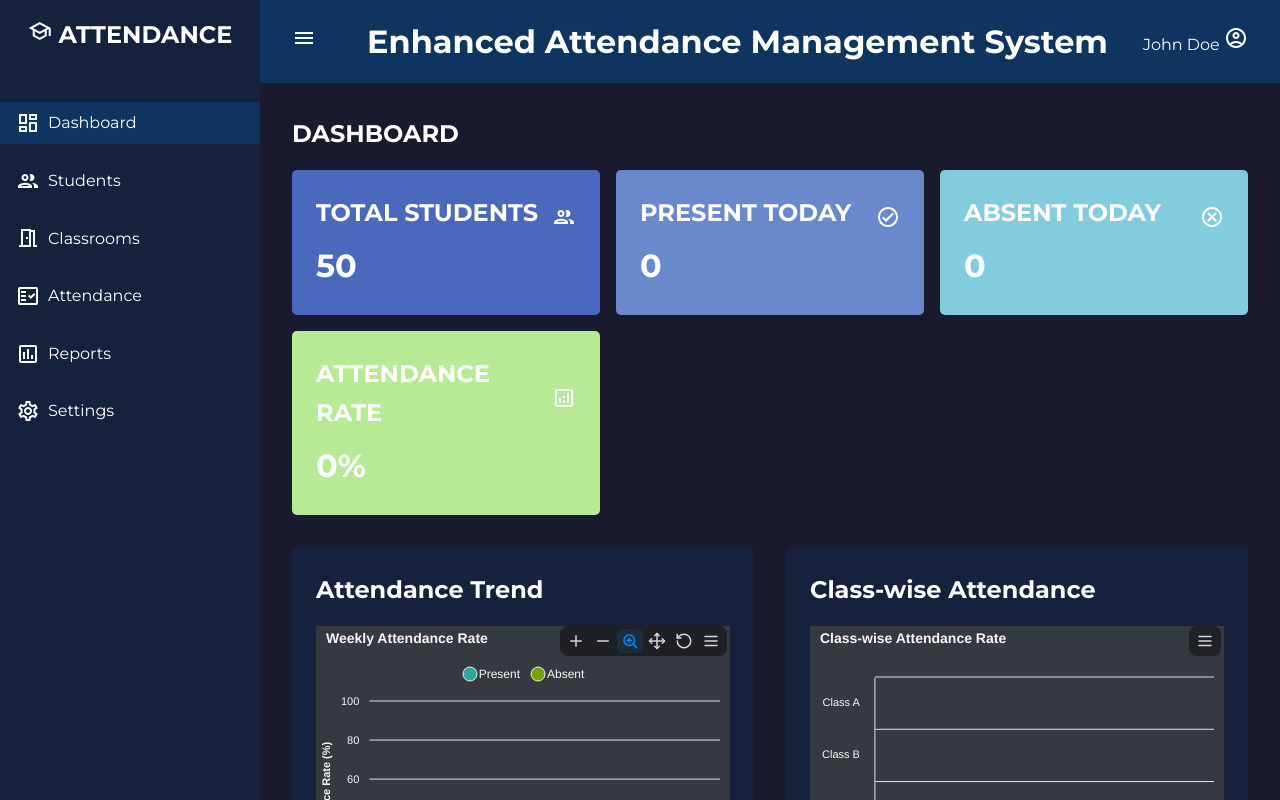
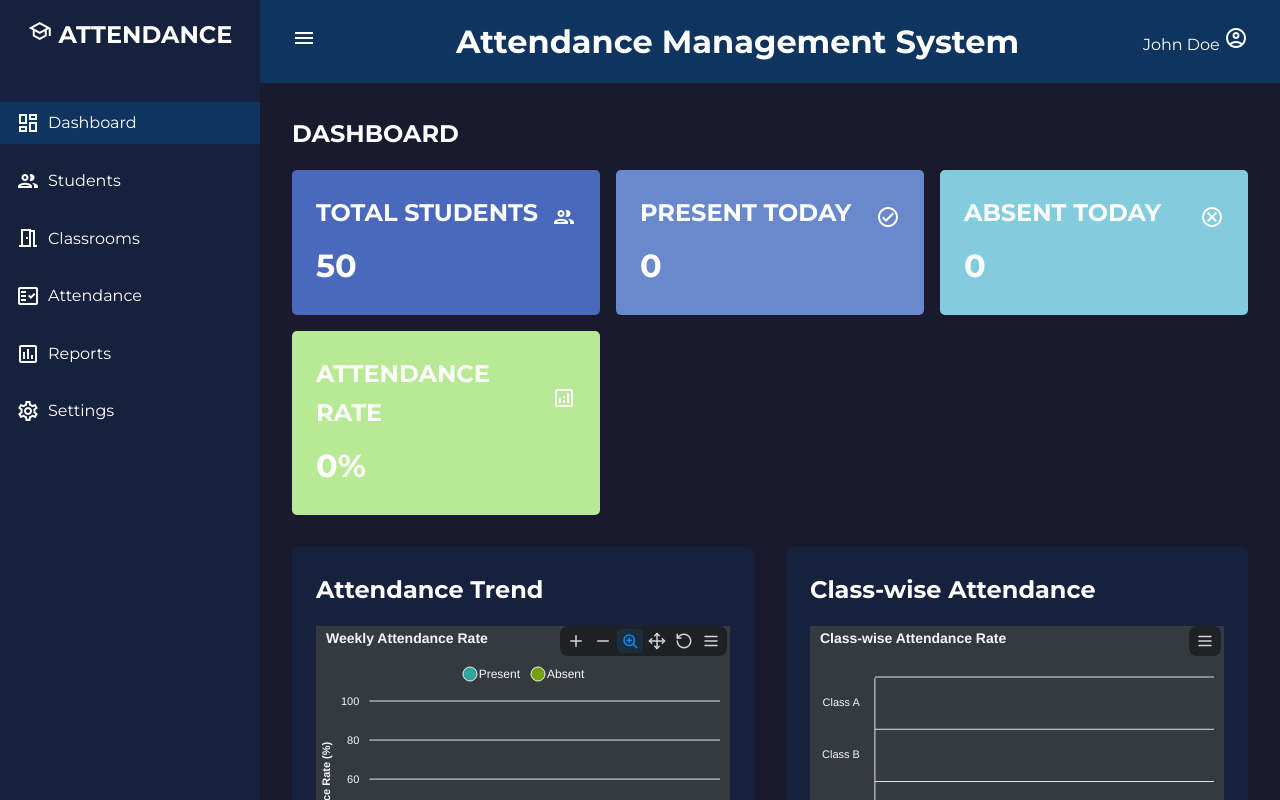
Before and after one commit to arsh342/Employee_attendence_system, a plain HTML site: page index.html in a window 1280 px wide. Drawn offline with nearby package versions, Linux system fonts and the light colour scheme.

Commit message:
Update index.html

```diff
--- a/index.html
+++ b/index.html
@@ -3,7 +3,7 @@
 <head>
     <meta charset="UTF-8">
     <meta name="viewport" content="width=device-width, initial-scale=1.0">
-    <title>Enhanced Attendance Management System</title>
+    <title>Attendance Management System</title>
     <link href="https://fonts.googleapis.com/css2?family=Montserrat:wght@300;400;500;600;700&display=swap" rel="stylesheet">
     <link href="https://fonts.googleapis.com/icon?family=Material+Icons+Outlined" rel="stylesheet">
     <style>
@@ -361,7 +361,7 @@
             <div class="menu-icon" onclick="toggleSidebar()">
                 <span class="material-icons-outlined">menu</span>
             </div>
-            <h1>Enhanced Attendance Management System</h1>
+            <h1>Attendance Management System</h1>
             <div class="user-info">
                 <span id="userName">John Doe</span>
                 <span class="material-icons-outlined" onclick="showProfile()">account_circle</span>
```
